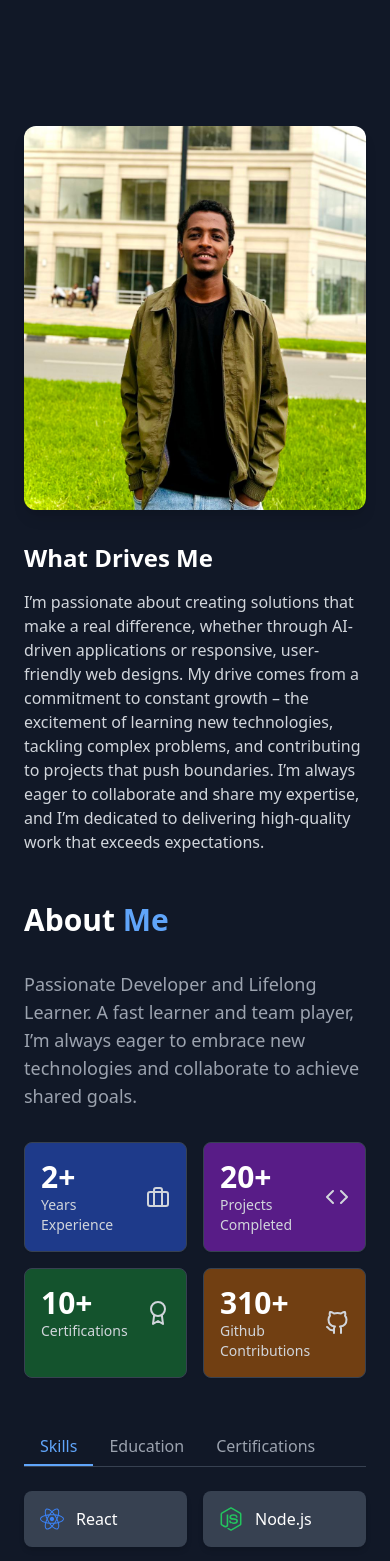
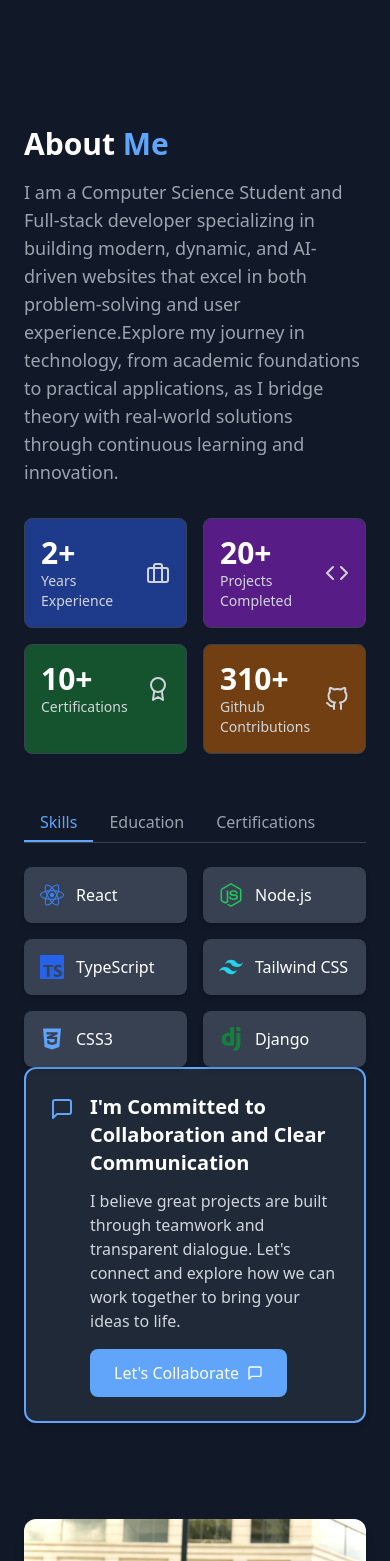
Before and after one commit to Degaga-Emiru/portfolio-website, a React (Vite) app in the folder my-portfolio/: page / in a window 390 px wide. Shown: the part 1087-2648 px from the top of the page. Built offline with nearby package versions, Linux system fonts and the light colour scheme.

Commit message:
update about page

```diff
--- a/my-portfolio/src/sections/About.jsx
+++ b/my-portfolio/src/sections/About.jsx
@@ -45,6 +45,29 @@ const About = () => {
    return (
     <section id="about" className="py-20 bg-white dark:bg-gray-900">
       <div className="container mx-auto px-6">
+        {/* Mobile: About Me content above profile image */}
+        <div className="block lg:hidden mb-8">
+          <motion.h2
+            initial={{ opacity: 0, y: 20 }}
+            whileInView={{ opacity: 1, y: 0 }}
+            transition={{ duration: 0.5 }}
+            viewport={{ once: true }}
+            className="text-3xl font-bold mb-4 dark:text-white"
+          >
+            About <span className="text-primary-light dark:text-primary-dark">Me</span>
+          </motion.h2>
+
+          <motion.p
+            initial={{ opacity: 0 }}
+            whileInView={{ opacity: 1 }}
+            transition={{ duration: 0.5, delay: 0.2 }}
+            viewport={{ once: true }}
+            className="text-lg text-gray-600 dark:text-gray-400 mb-6"
+          > I am a Computer Science Student and Full-stack  developer specializing in building modern, dynamic, and AI-driven websites that excel in both problem-solving and user experience.Explore my journey in technology,  from academic foundations to practical applications,
+            as I bridge theory with real-world solutions through continuous learning and innovation.
+          </motion.p>
+        </div>
+
         <div className="flex flex-col lg:flex-row gap-12">
           {/* Left Column - Photo & Personal Info */}
           <motion.div
@@ -52,7 +75,7 @@ const About = () => {
             whileInView={{ opacity: 1, x: 0 }}
             transition={{ duration: 0.5 }}
             viewport={{ once: true }}
-            className="lg:w-1/3"
+            className="lg:w-1/3 order-2 lg:order-1" // Changed order for mobile
           >
             <div className="relative h-96 w-full rounded-xl overflow-hidden shadow-lg">
               <img
@@ -65,34 +88,38 @@ const About = () => {
             <div className="mt-8">
               <h3 className="text-2xl font-bold mb-4 dark:text-white">What Drives Me</h3>
               <p className="text-gray-600 dark:text-gray-300">
-                I’m passionate about creating solutions that make a real difference, whether through AI-driven applications or responsive, user-friendly web designs. My drive comes from a commitment to constant growth – the excitement of learning new technologies, tackling complex problems, and contributing to projects that push boundaries.
-                I’m always eager to collaborate and share my expertise, and I’m dedicated to delivering high-quality work that exceeds expectations.
+                I’m passionate about creating solutions that make a real difference, whether through AI-driven applications or responsive, user-friendly web designs. My drive comes from a commitment to constant growth – the excitement of learning new technologies, tackling complex problems, and contributing to projects that push boundaries. I’m always eager to collaborate and share my expertise,
+                and I’m dedicated to delivering high-quality work that exceeds expectations.
               </p>
             </div>
           </motion.div>
 
           {/* Right Column - Content */}
-          <div className="lg:w-2/3">
+          <div className="lg:w-2/3 order-1 lg:order-2"> {/* Changed order for mobile */}
+            {/* Desktop: About Me content stays here */}
+            <div className="hidden lg:block">
               <motion.h2
                 initial={{ opacity: 0, y: 20 }}
                 whileInView={{ opacity: 1, y: 0 }}
                 transition={{ duration: 0.5 }}
                 viewport={{ once: true }}
-              className="text-3xl md:text-4xl font-bold mb-8 dark:text-white"
+                className="text-3xl md:text-4xl font-bold mb-4 dark:text-white"
               >
                 About <span className="text-primary-light dark:text-primary-dark">Me</span>
               </motion.h2>
-                 {/* Added new paragraph below the heading */}
+
               <motion.p
                 initial={{ opacity: 0 }}
                 whileInView={{ opacity: 1 }}
                 transition={{ duration: 0.5, delay: 0.2 }}
                 viewport={{ once: true }}
-              className="text-lg text-gray-600 dark:text-gray-400 mb-8" >
-             Passionate Developer and Lifelong Learner.
-A fast learner and team player,
-I’m always eager to embrace new technologies and collaborate to achieve shared goals.
+                className="text-lg text-gray-600 dark:text-gray-400 mb-8"
+              >
+                Explore my journey in technology, from academic foundations to practical applications,
+                as I bridge theory with real-world solutions through continuous learning and innovation.
               </motion.p>
+            </div>
+
             {/* Stats Cards */}
             <div className="grid grid-cols-2 md:grid-cols-4 gap-4 mb-12">
               {stats.map((stat, index) => (
```
Lines whose indentation alone changed are shown as unchanged.
